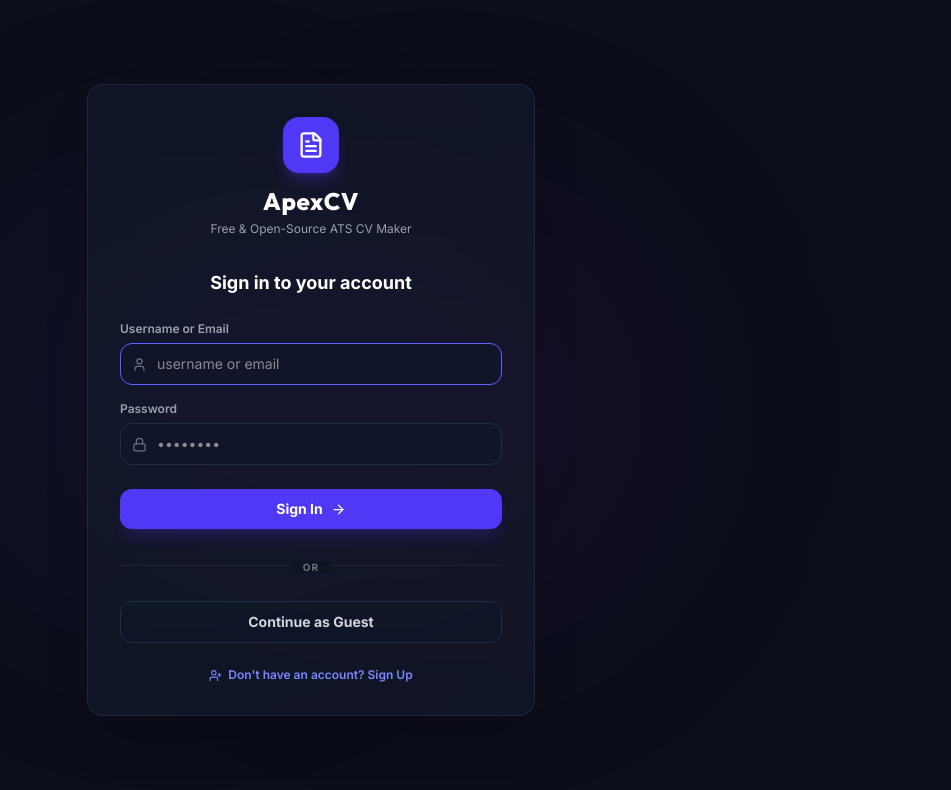
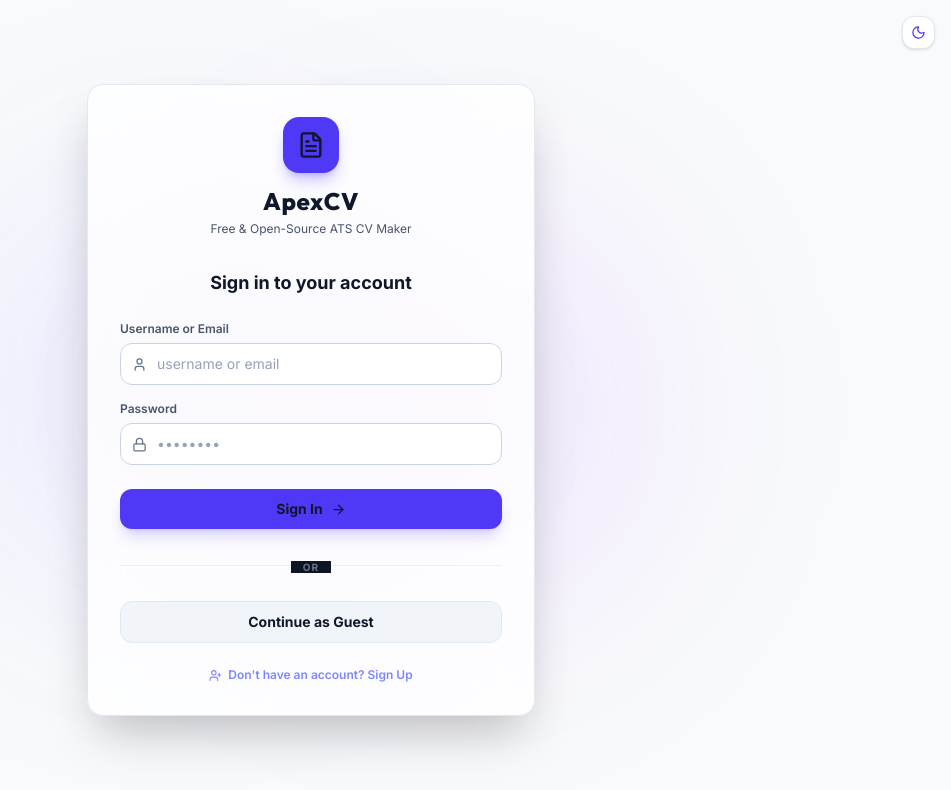
Before and after one commit to AkbarDev/resume_maker, a React (Vite) app: page / in a window 1280 px wide. Shown: the top 790 px of the page, without its empty margins (329-1280 px from the left). Built offline with nearby package versions, Linux system fonts and the light colour scheme; a web font is replaced by a local one.

Commit message:
Add dynamic Day/Night theme selector with system hour auto-detection and manual override switch

```diff
--- a/src/App.jsx
+++ b/src/App.jsx
@@ -1,6 +1,6 @@
 import React, { useState, useEffect } from "react";
 import {
-  FileText, Download, RotateCcw, Trash2, Sparkles, Layout, Eye, Settings, Heart, ArrowLeft, RefreshCw
+  FileText, Download, RotateCcw, Trash2, Sparkles, Layout, Eye, Settings, Heart, ArrowLeft, RefreshCw, Sun, Moon
 } from "lucide-react";
 import AuthGate from "./components/AuthGate";
 import Dashboard from "./components/Dashboard";
@@ -10,6 +10,16 @@ import AIPanel from "./components/AIPanel";
 import { INITIAL_RESUME_DATA } from "./types/resume";
 
 export default function App() {
+  // Theme state detecting Day (6 AM to 6 PM) vs Night
+  const [theme, setTheme] = useState(() => {
+    const hour = new Date().getHours();
+    return (hour >= 6 && hour < 18) ? "light" : "dark";
+  });
+
+  useEffect(() => {
+    document.documentElement.className = theme;
+  }, [theme]);
+
   // 1. Session states
   const [currentUser, setCurrentUser] = useState(() => {
     const saved = localStorage.getItem("cv_maker_active_user");
@@ -164,7 +174,7 @@ export default function App() {
 
   // Auth gate check
   if (!currentUser) {
-    return <AuthGate onLogin={handleLogin} onGuestLogin={handleGuestLogin} />;
+    return <AuthGate onLogin={handleLogin} onGuestLogin={handleGuestLogin} theme={theme} setTheme={setTheme} />;
   }
 
   // Dashboard check
@@ -179,13 +189,15 @@ export default function App() {
         onRename={handleRenameResume}
         onImportJson={handleImportJson}
         onLogout={handleLogout}
+        theme={theme}
+        setTheme={setTheme}
       />
     );
   }
 
   // Active Workspace view
   return (
-    <div className="min-h-screen bg-[#0b0f19] text-slate-100 flex flex-col font-inter">
+    <div className={`min-h-screen ${theme} bg-dark-bg text-slate-100 flex flex-col font-inter transition-colors duration-200`}>
 
       {/* Top Header Navigation */}
       <header className="no-print border-b border-dark-border bg-dark-card/90 backdrop-blur px-6 py-4 flex items-center justify-between sticky top-0 z-30">
@@ -215,6 +227,19 @@ export default function App() {
 
         {/* Toolbar Controls */}
         <div className="flex items-center gap-2">
+
+          {/* Day / Night Theme Manual Toggle */}
+          <button
+            onClick={() => setTheme(theme === "dark" ? "light" : "dark")}
+            className={`p-1.5 rounded-lg border cursor-pointer transition-all ${
+              theme === "dark"
+                ? "border-dark-border bg-slate-900/40 text-yellow-400 hover:text-yellow-300"
+                : "border-slate-200 bg-white text-indigo-600 hover:bg-slate-100 shadow-sm"
+            }`}
+            title={theme === "dark" ? "Switch to Day Theme" : "Switch to Night Theme"}
+          >
+            {theme === "dark" ? <Sun size={14} /> : <Moon size={14} />}
+          </button>
 
           <button
             onClick={() => setIsAIPanelOpen(!isAIPanelOpen)}
--- a/src/components/AuthGate.jsx
+++ b/src/components/AuthGate.jsx
@@ -1,7 +1,7 @@
 import React, { useState } from "react";
-import { User, Lock, Mail, FileText, ArrowRight, UserPlus, AlertCircle } from "lucide-react";
+import { User, Lock, Mail, FileText, ArrowRight, UserPlus, AlertCircle, Sun, Moon } from "lucide-react";
 
-export default function AuthGate({ onLogin, onGuestLogin }) {
+export default function AuthGate({ onLogin, onGuestLogin, theme, setTheme }) {
   const [isLoginMode, setIsLoginMode] = useState(true);
   const [username, setUsername] = useState("");
   const [email, setEmail] = useState("");
@@ -72,7 +72,23 @@ export default function AuthGate({ onLogin, onGuestLogin }) {
   };
 
   return (
-    <div className="min-h-screen bg-[#0b0f19] text-slate-100 flex items-center justify-center p-6 font-inter">
+    <div className={`min-h-screen ${theme} bg-dark-bg text-slate-100 flex items-center justify-center p-6 font-inter transition-colors duration-200`}>
+
+      {/* Theme manual switch toggle */}
+      <div className="absolute top-4 right-4 z-20">
+        <button
+          onClick={() => setTheme(theme === "dark" ? "light" : "dark")}
+          className={`p-2 rounded-xl border cursor-pointer transition-all ${
+            theme === "dark"
+              ? "border-dark-border bg-slate-900/40 text-yellow-400 hover:text-yellow-300"
+              : "border-slate-200 bg-white text-indigo-600 hover:bg-slate-100 shadow-sm"
+          }`}
+          title={theme === "dark" ? "Switch to Day Theme" : "Switch to Night Theme"}
+        >
+          {theme === "dark" ? <Sun size={15} /> : <Moon size={15} />}
+        </button>
+      </div>
+
       {/* Background glowing effects */}
       <div className="absolute top-1/4 left-1/4 w-96 h-96 rounded-full bg-indigo-600/10 blur-[120px] pointer-events-none" />
       <div className="absolute bottom-1/4 right-1/4 w-96 h-96 rounded-full bg-purple-600/10 blur-[120px] pointer-events-none" />
--- a/src/components/Dashboard.jsx
+++ b/src/components/Dashboard.jsx
@@ -1,12 +1,12 @@
 import React, { useState, useRef } from "react";
 import {
   FileText, Plus, Upload, Brain, LogOut, Trash2, Edit2, Calendar, Layout,
-  ArrowRight, RefreshCw, X, ChevronRight, Download, Sparkles, Search, Sliders
+  ArrowRight, RefreshCw, X, ChevronRight, Download, Sparkles, Search, Sliders, Sun, Moon
 } from "lucide-react";
 import { INITIAL_RESUME_DATA } from "../types/resume";
 import { CURATED_TEMPLATES } from "../types/templates";
 
-export default function Dashboard({ username, resumes, onCreateNew, onSelect, onDelete, onRename, onImportJson, onLogout }) {
+export default function Dashboard({ username, resumes, onCreateNew, onSelect, onDelete, onRename, onImportJson, onLogout, theme, setTheme }) {
   const [isParsingText, setIsParsingText] = useState(false);
   const [rawResumeText, setRawResumeText] = useState("");
   const [parserError, setParserError] = useState("");
@@ -277,6 +277,20 @@ Return ONLY the valid JSON block. Do not include markdown code block syntax.`;
           </div>
         </div>
 
+        <div className="flex items-center gap-2">
+          {/* Day / Night Theme Toggle */}
+          <button
+            onClick={() => setTheme(theme === "dark" ? "light" : "dark")}
+            className={`p-1.5 rounded-lg border cursor-pointer transition-all ${
+              theme === "dark"
+                ? "border-dark-border bg-slate-900/40 text-yellow-400 hover:text-yellow-300"
+                : "border-slate-200 bg-white text-indigo-600 hover:bg-slate-100 shadow-sm"
+            }`}
+            title={theme === "dark" ? "Switch to Day Theme" : "Switch to Night Theme"}
+          >
+            {theme === "dark" ? <Sun size={13} /> : <Moon size={13} />}
+          </button>
+
           <button
             onClick={onLogout}
             className="flex items-center gap-2 border border-dark-border hover:bg-red-500/10 hover:border-red-500/30 px-3 py-1.5 rounded-lg text-xs font-semibold text-gray-400 hover:text-red-400 cursor-pointer transition-colors"
@@ -284,6 +298,7 @@ Return ONLY the valid JSON block. Do not include markdown code block syntax.`;
             <LogOut size={13} />
             <span>Sign Out</span>
           </button>
+        </div>
       </header>
 
       {/* Main Workspace Dashboard Content */}
--- a/src/index.css
+++ b/src/index.css
@@ -1,5 +1,33 @@
 @import url('https://fonts.googleapis.com/css2?family=Inter:wght@300;400;500;600;700&family=Outfit:wght@400;500;600;700;800&family=Playfair+Display:ital,wght@0,400;0,600;0,700;1,400&family=Fira+Code:wght@400;500&family=Lato:wght@300;400;700;900&family=Montserrat:wght@300;400;500;600;700;800;900&family=Lora:ital,wght@0,400;0,500;0,600;0,700;1,400&display=swap');
 @import "tailwindcss";
+
+:root {
+  --color-page-bg: #f8fafc;
+  --color-page-text: #0f172a;
+  --color-panel-bg: #ffffff;
+  --color-panel-border: #e2e8f0;
+  --color-input-bg: #f1f5f9;
+  --color-input-text: #0f172a;
+  --color-text-primary: #0f172a;
+  --color-text-secondary: #334155;
+  --color-text-muted: #64748b;
+  --color-workspace-bg: #cbd5e1;
+  --color-card-darker: #f8fafc;
+}
+
+.dark {
+  --color-page-bg: #0b0f19;
+  --color-page-text: #cbd5e1;
+  --color-panel-bg: #151b2c;
+  --color-panel-border: #232c45;
+  --color-input-bg: #0b0f19;
+  --color-input-text: #ffffff;
+  --color-text-primary: #ffffff;
+  --color-text-secondary: #e2e8f0;
+  --color-text-muted: #94a3b8;
+  --color-workspace-bg: #020617;
+  --color-card-darker: #0b0f19;
+}
 
 @theme {
   --font-inter: "Inter", sans-serif;
@@ -12,9 +40,9 @@
 
   --color-brand-primary: #6366f1;
   --color-brand-secondary: #4f46e5;
-  --color-dark-bg: #0b0f19;
-  --color-dark-card: #151b2c;
-  --color-dark-border: #232c45;
+  --color-dark-bg: var(--color-page-bg);
+  --color-dark-card: var(--color-panel-bg);
+  --color-dark-border: var(--color-panel-border);
 }
 
 /* Custom scrollbars */
@@ -82,8 +110,7 @@
     break-inside: avoid;
   }
 
-  /* Reset colors to standard black/white print friendly if requested,
-     but we preserve background-colors/borders using print-color-adjust */
+  /* Reset colors to standard print friendly colors */
   * {
     -webkit-print-color-adjust: exact !important;
     print-color-adjust: exact !important;
@@ -146,3 +173,93 @@
 .pie-segment:hover {
   filter: brightness(1.1);
 }
+
+/* General day-to-day light theme overrides */
+.light {
+  color-scheme: light;
+}
+
+.dark {
+  color-scheme: dark;
+}
+
+/* Override utility classes dynamically for Light Theme */
+.light .bg-dark-card\/50 {
+  background-color: rgba(255, 255, 255, 0.75) !important;
+}
+
+.light .bg-dark-card\/60 {
+  background-color: rgba(255, 255, 255, 0.8) !important;
+}
+
+.light .bg-dark-card\/90 {
+  background-color: rgba(255, 255, 255, 0.95) !important;
+}
+
+.light .bg-dark-card {
+  background-color: #ffffff !important;
+}
+
+.light .border-dark-border\/80,
+.light .border-dark-border\/70,
+.light .border-dark-border\/30,
+.light .border-dark-border\/20,
+.light .border-dark-border {
+  border-color: #e2e8f0 !important;
+}
+
+.light .bg-slate-950\/60 {
+  background-color: rgba(241, 245, 249, 0.75) !important;
+}
+
+.light .bg-slate-900\/60,
+.light .bg-slate-900\/80,
+.light .bg-slate-900\/40,
+.light .bg-slate-900\/30,
+.light .bg-slate-900 {
+  background-color: #f1f5f9 !important;
+  color: #0f172a !important;
+}
+
+.light .bg-slate-950\/30,
+.light .bg-slate-950\/20,
+.light .bg-slate-950\/40,
+.light .bg-slate-950 {
+  background-color: #e2e8f0 !important;
+}
+
+.light .text-slate-100,
+.light .text-white {
+  color: #0f172a !important;
+}
+
+.light .text-slate-200 {
+  color: #1e293b !important;
+}
+
+.light .text-slate-300,
+.light .text-slate-400,
+.light .text-gray-400 {
+  color: #475569 !important;
+}
+
+.light .text-slate-500,
+.light .text-gray-500 {
+  color: #64748b !important;
+}
+
+/* Inputs and interactive elements in light theme */
+.light input[type="text"],
+.light input[type="password"],
+.light input[type="email"],
+.light select,
+.light textarea {
+  background-color: #ffffff !important;
+  border-color: #cbd5e1 !important;
+  color: #0f172a !important;
+}
+
+.light input::placeholder,
+.light textarea::placeholder {
+  color: #94a3b8 !important;
+}
```
Lines whose indentation alone changed are shown as unchanged.
